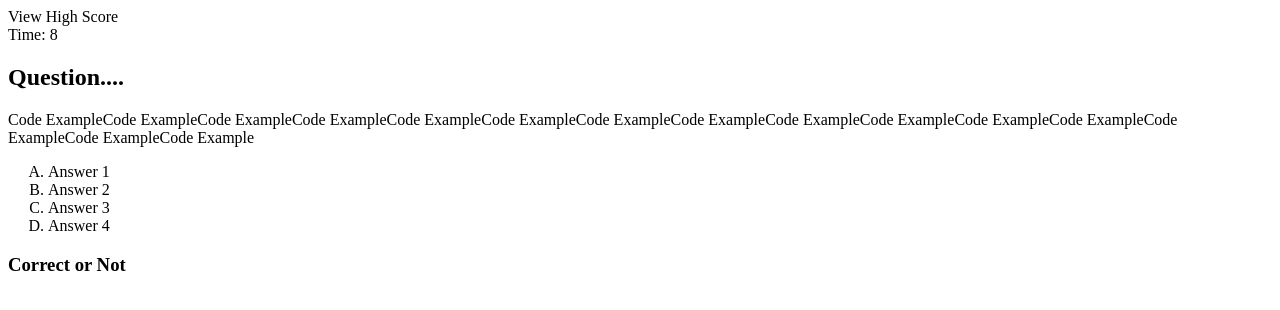
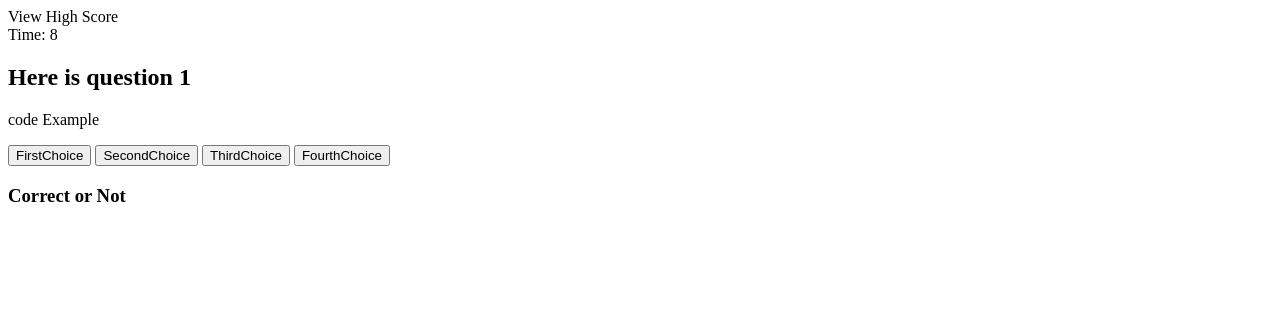
Before and after one commit to ChrisKurz098/JavaScript-Basics-Quiz, a plain HTML site: page index.html in a window 1280 px wide. Both pictures are taken after a click on the button "START". Drawn offline with Linux system fonts and the light colour scheme.

Commit message:
Now changes element to disoplay question and choices

```diff
--- a/assets/js/script.js
+++ b/assets/js/script.js
@@ -45,12 +45,32 @@ function startQuiz(questionArray) {
 
     }, 1000);
 
-    getQuestion(questionArray);
+    drawQuestion(questionArray);
 }
 ///////////////Displays the questions and choices and waits for input
-function getQuestion(array){
-    questionNumber =0;
+function drawQuestion(array){
+ let   questionNumber =0;
+const quizCard = document.getElementById("quizCard");
+const questionEl = document.getElementById("questionText");
+const codeEl = document.getElementById("codeText");
+const choiceA = document.getElementById("answerA");
+const choiceB = document.getElementById("answerB");
+const choiceC = document.getElementById("answerC");
+const choiceD = document.getElementById("answerD");
 
+questionEl.textContent = array[questionNumber].question;
+codeEl.textContent = array[questionNumber].code;
+choiceA.textContent = array[questionNumber].choiceA;
+choiceB.textContent = array[questionNumber].choiceB;
+choiceC.textContent = array[questionNumber].choiceC;
+choiceD.textContent = array[questionNumber].choiceD;
+function checkAnswer(event){
+    const element = event.taget;
+    console.log(element);
+    if (element.dataset.choiceNumber === array[questionNumber].correct)
+    {alert("Correct")} else {alert("Wrong")}
+
+}
 }
 
 function drawFinishCard(completed) {
@@ -61,3 +81,6 @@ function drawFinishCard(completed) {
 
 
 document.getElementById("startButton").addEventListener("click",initQuestions);
+
+//check if an answer is being clicked
+document.getElementById("choiceButtons").addEventListener("click",checkAnswer);
--- a/index.html
+++ b/index.html
@@ -24,14 +24,14 @@
         </div>
 
       <div id = "quizCard">
-          <h2>Question....</h2>
-          <p id="codeBlock">Code ExampleCode ExampleCode ExampleCode ExampleCode ExampleCode ExampleCode ExampleCode ExampleCode ExampleCode ExampleCode ExampleCode ExampleCode ExampleCode ExampleCode Example</p>
-          <ol id="buttons" type = A>
-              <li data-list-number='A'> Answer 1</li>
-              <li data-list-number='B'> Answer 2</li>
-              <li data-list-number='C'> Answer 3</li>
-              <li data-list-number='D'> Answer 4</li>
-          </ol>
+          <h2 id="questionText" data-question>Question....</h2>
+          <p id="codeText">Code ExampleCode ExampleCode ExampleCode ExampleCode ExampleCode ExampleCode ExampleCode ExampleCode ExampleCode ExampleCode ExampleCode ExampleCode ExampleCode ExampleCode Example</p>
+          <div id="choiceButtons" >
+              <button id = "answerA" data-choiceNumber='A'> Answer 1</button>
+              <button id = "answerB" data-choiceNumber='B'> Answer 2</button>
+              <button id = "answerC" data-choiceNumber='C'> Answer 3</button>
+              <button id = "answerD" data-choiceNumber='D'> Answer 4</button>
+          </div>
           <h3 id="checkAnswer">Correct or Not</h3>
       </div>
 
```
